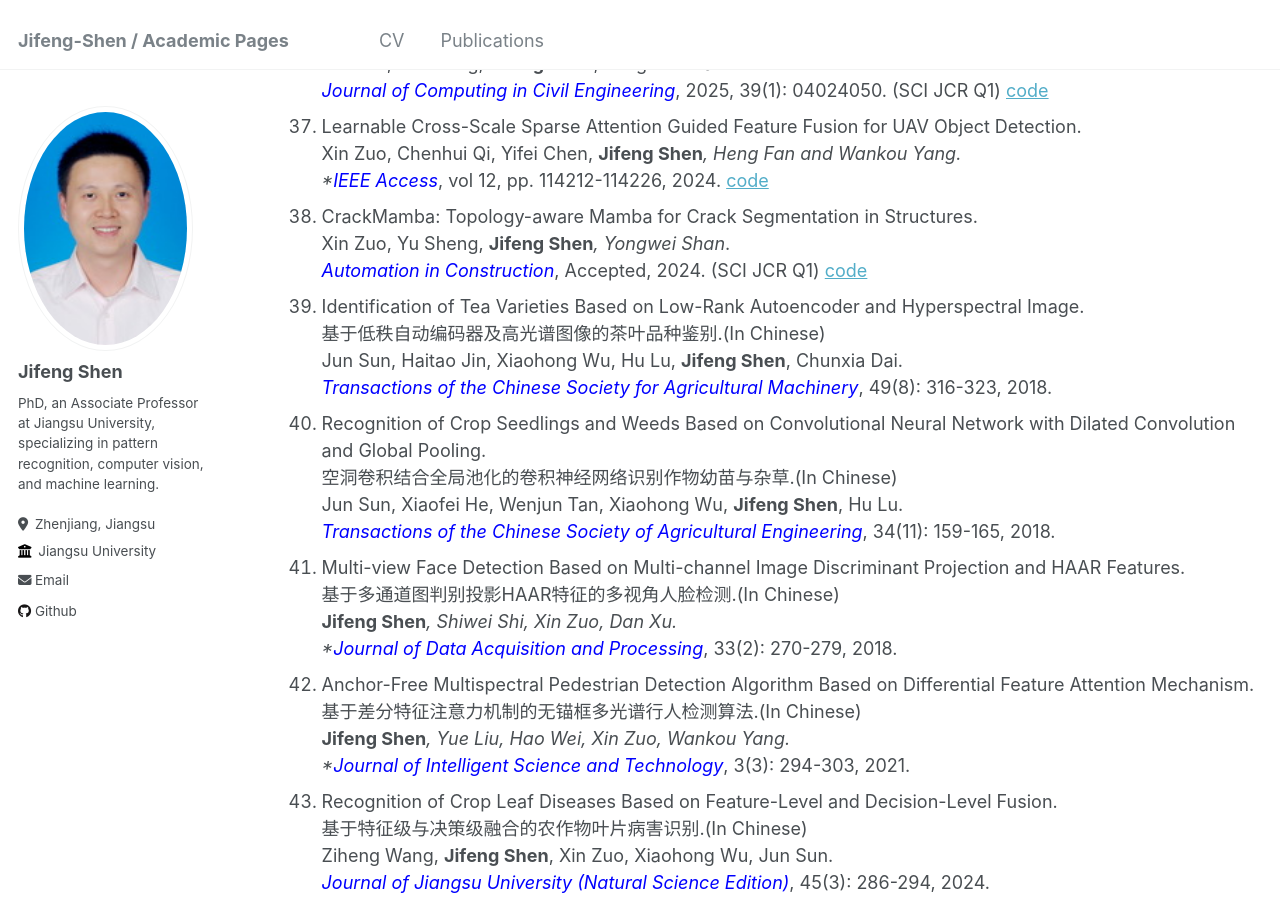
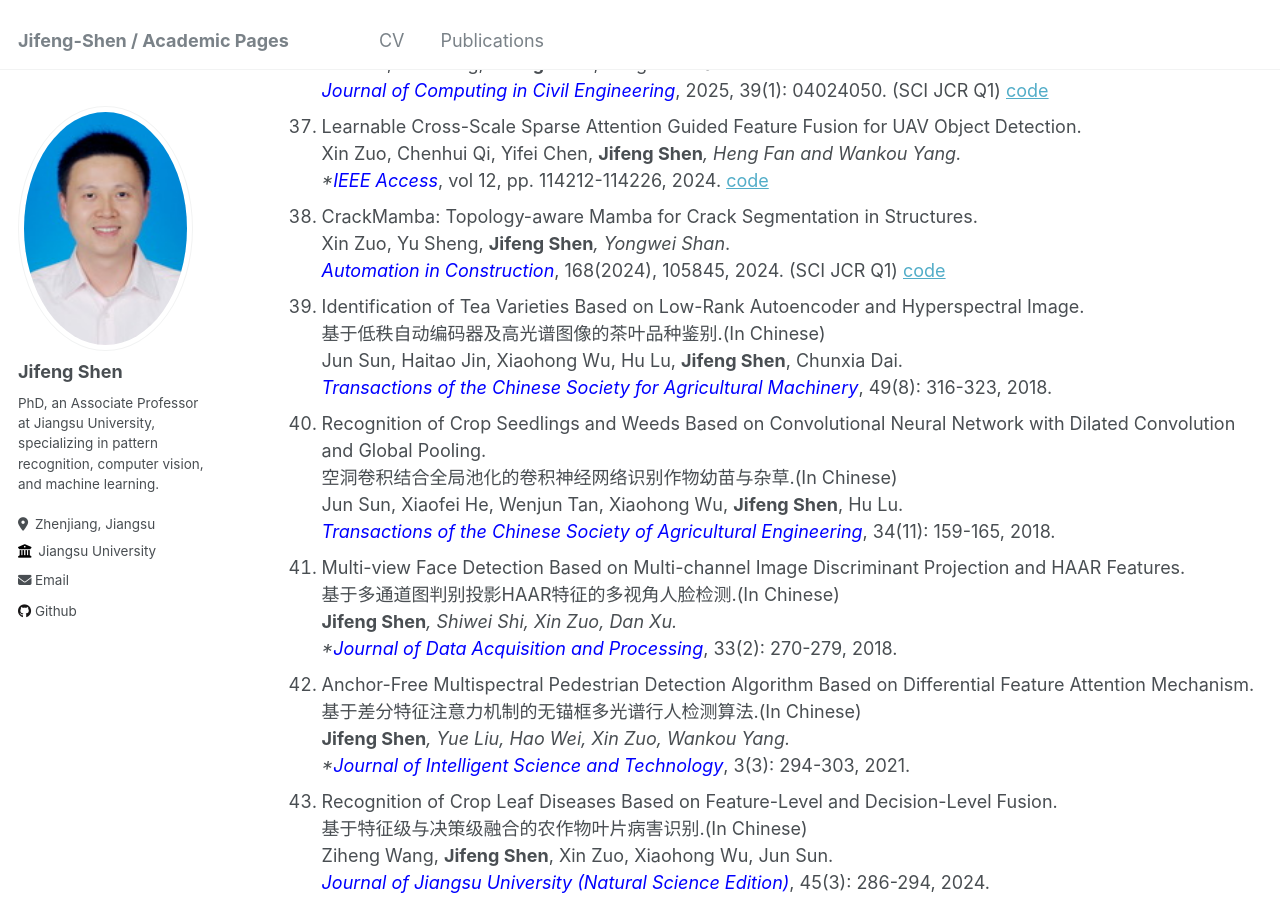
Before and after one commit to jifeng-shen/jifeng-shen.github.io, a Jekyll site: the page built from _pages/publications.md, in a window 1280 px wide and 900 px high, scrolled down 3570 px. Built offline with Jekyll 4.4.1, drawn with Linux system fonts in a browser that asks for light colours.

Commit message:
Update publications.md

```diff
--- a/_pages/publications.md
+++ b/_pages/publications.md
@@ -120,7 +120,7 @@ author_profile: true
     *<font color="blue">IEEE Access</font>*, vol 12, pp. 114212-114226, 2024. [code](https://github.com/qch777/LSACF)
 38. CrackMamba: Topology-aware Mamba for Crack Segmentation in Structures.
     Xin Zuo, Yu Sheng, **Jifeng Shen***, Yongwei Shan*.
-    *<font color="blue">Automation in Construction</font>*, Accepted, 2024. (SCI JCR Q1) [code]( https://github.com/shengyu27/CrackMamba)
+    *<font color="blue">Automation in Construction</font>*, 168(2024), 105845, 2024. (SCI JCR Q1) [code]( https://github.com/shengyu27/CrackMamba)
 39. Identification of Tea Varieties Based on Low-Rank Autoencoder and Hyperspectral Image.
     基于低秩自动编码器及高光谱图像的茶叶品种鉴别.(In Chinese)
     Jun Sun, Haitao Jin, Xiaohong Wu, Hu Lu, **Jifeng Shen**, Chunxia Dai.
```
